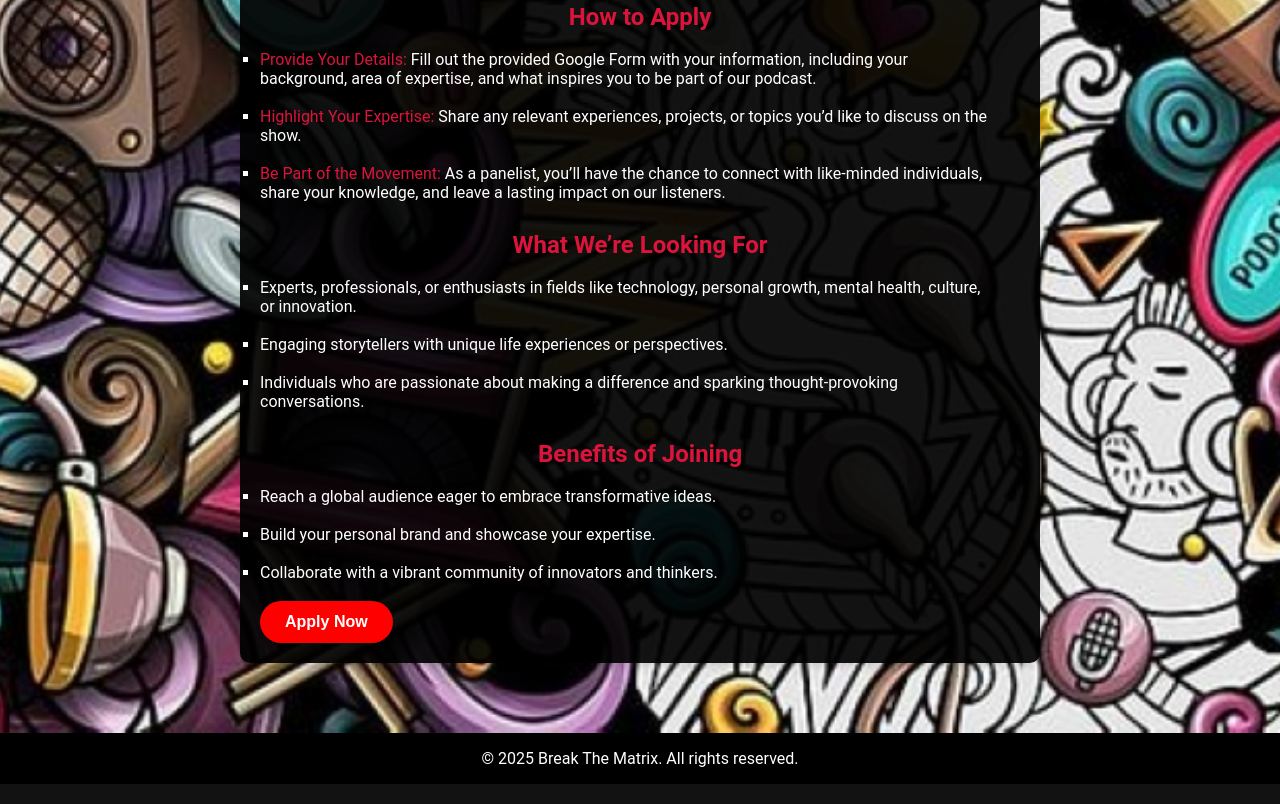
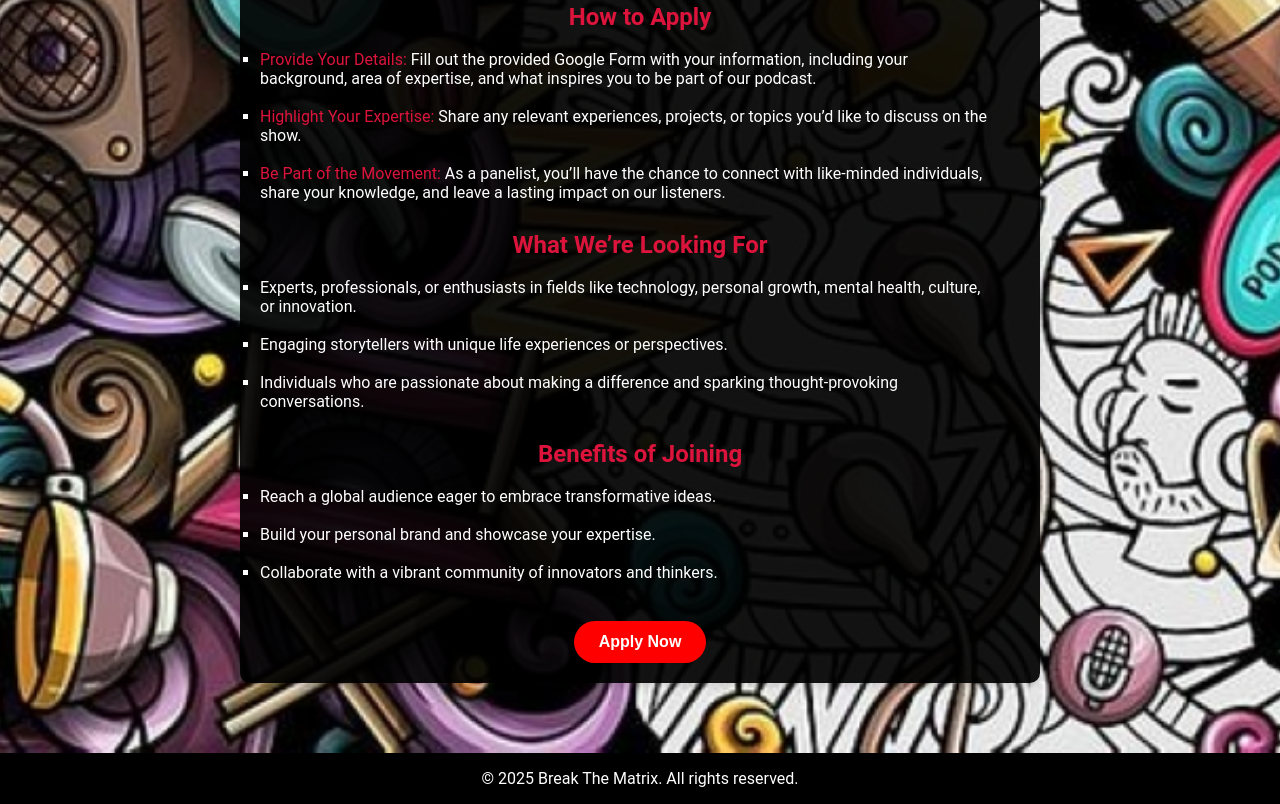
Before and after one commit to akki0666/Break-The-Matrix, a plain HTML site: page about.html in a window 1280 px wide. Shown: the part 1205-2009 px from the top of the page. Drawn offline with Linux system fonts and the light colour scheme.

Commit message:
forms-updated

```diff
--- a/about.html
+++ b/about.html
@@ -71,6 +71,7 @@
         max-width: 800px;
         border-radius: 10px;
         box-shadow: 0 4px 6px rgba(0, 0, 0, 0.1);
+
     }
     .Panelist h1 {
         font-size: 24px;
@@ -183,6 +184,7 @@
 
     }
     .button1 {
+        display: inline-block;
         padding: 12px 25px;
         border-radius: 25px;
         border: none;
@@ -192,10 +194,14 @@
         cursor: pointer;
         font-size: 16px;
         transition: background-color 0.3s ease;
+        margin-top: 20px;
     }
 
     .button1:hover {
         background-color: #ff6161;
+    }
+    .apply-button {
+        text-align: center;
     }
 
 </style>
@@ -269,7 +275,7 @@
                 <li>Build your personal brand and showcase your expertise.</li><br>
                 <li>Collaborate with a vibrant community of innovators and thinkers.</li><br>
             </ul>
-            <button class="button1">Apply Now</button>
+             <div class="apply-button"><button class="button1" onclick="window.open('https://forms.gle/r2M4znvmGhQcptQv9', '_blank')">Apply Now</button></div>
         </div>
     </div>
 
```
